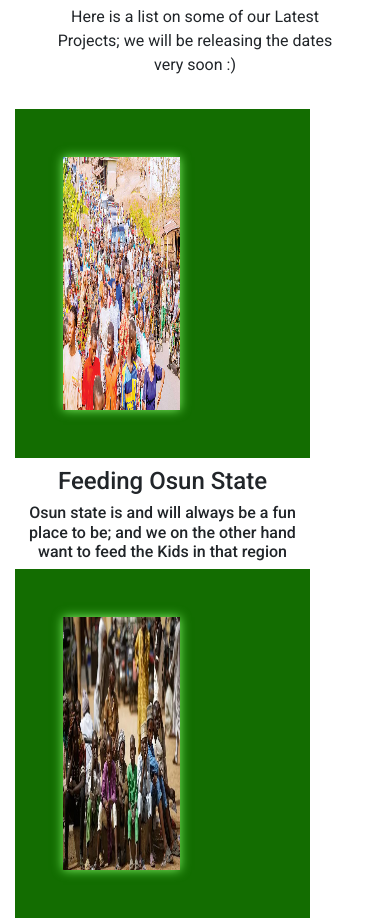
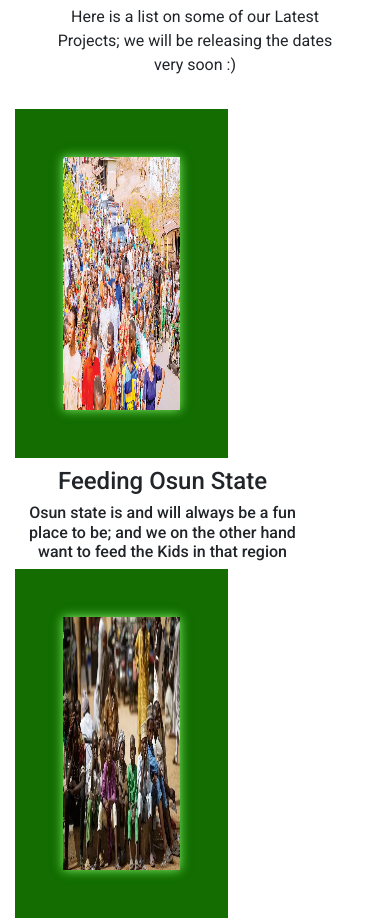
Before and after one commit to Emzzy241/FeedingNigeria, a website built with webpack: page src/index.html in a window 390 px wide. Shown: the part 3423-4344 px from the top of the page. Built offline with nearby package versions, Linux system fonts and the light colour scheme.

Commit message:
latest projects section responsiveness

```diff
--- a/src/css/styles.css
+++ b/src/css/styles.css
@@ -576,11 +576,15 @@ body {
         float:left;
         margin-top: 15px;
     }
+    #latest .container .row .col-10{
+        width: 100%;
+    }
 }
 
 @media(max-width: 450px){
-    #latest .container .row .project-container{
+    #latest .container .row .col-10{
         width: 100%;
+        object-fit: contain;
     }
 
     #finishedProjects .container .col-lg-6{
@@ -597,6 +601,7 @@ body {
 
     #latest .row .col-10{
         width: 100%;
+
     }
 
 
```
